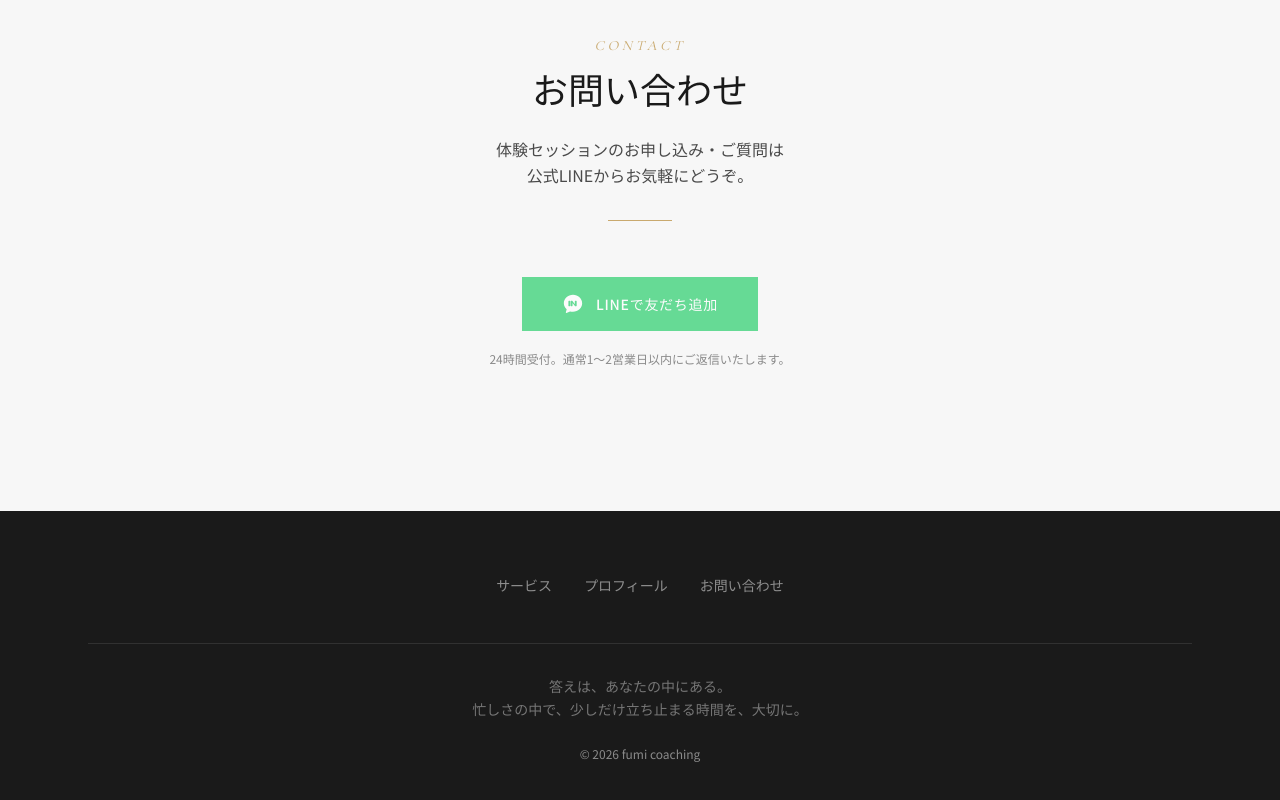
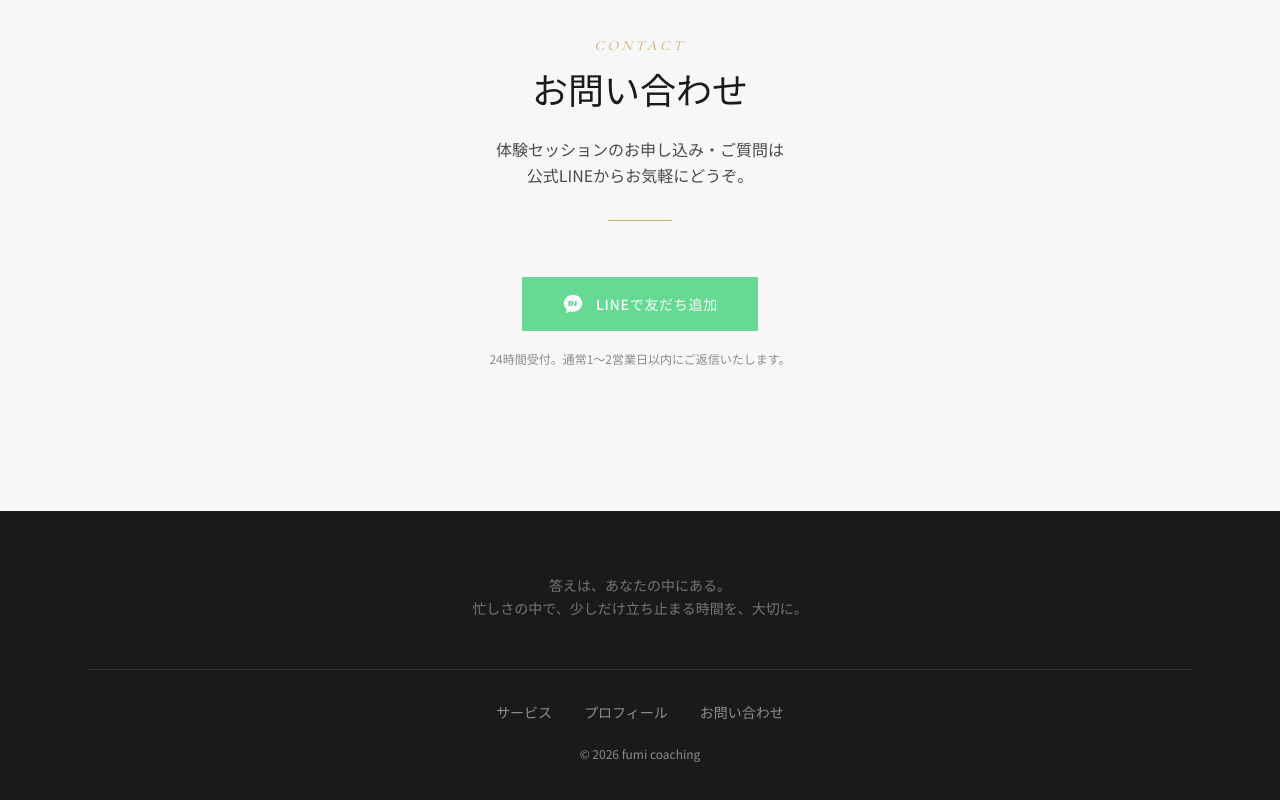
Before and after one commit to fumi-mura/fumi-coach, a Next.js app: page / in a window 1280 px wide. Shown: the part 4945-5745 px from the top of the page. Built offline with nearby package versions, Linux system fonts and the light colour scheme.

Commit message:
style: move footer message above border line

```diff
--- a/src/components/layout/Footer.tsx
+++ b/src/components/layout/Footer.tsx
@@ -8,9 +8,13 @@ export default function Footer() {
   return (
     <footer className="bg-ink py-16">
       <div className="max-w-6xl mx-auto px-6">
-        <div className="flex justify-center">
-          {/* Nav links */}
-          <nav className="flex flex-wrap justify-center gap-8">
+        <p className="font-serif text-white/40 text-sm leading-relaxed text-center mb-12">
+          答えは、あなたの中にある。<br />
+          忙しさの中で、少しだけ立ち止まる時間を、大切に。
+        </p>
+
+        <div className="border-t border-white/10 pt-8 text-center">
+          <nav className="flex flex-wrap justify-center gap-8 mb-6">
             {navLinks.map((link) => (
               <a
                 key={link.href}
@@ -21,13 +25,6 @@ export default function Footer() {
               </a>
             ))}
           </nav>
-        </div>
-
-        <div className="border-t border-white/10 mt-12 pt-8 text-center">
-          <p className="font-serif text-white/40 text-sm leading-relaxed mb-6">
-            答えは、あなたの中にある。<br />
-            忙しさの中で、少しだけ立ち止まる時間を、大切に。
-          </p>
           <p className="font-sans text-ink-faint text-xs">
             © {new Date().getFullYear()} fumi coaching
           </p>
```
